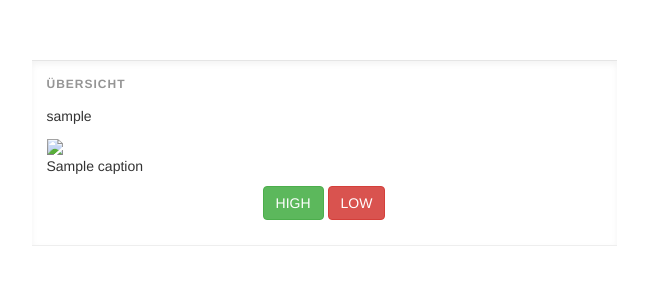
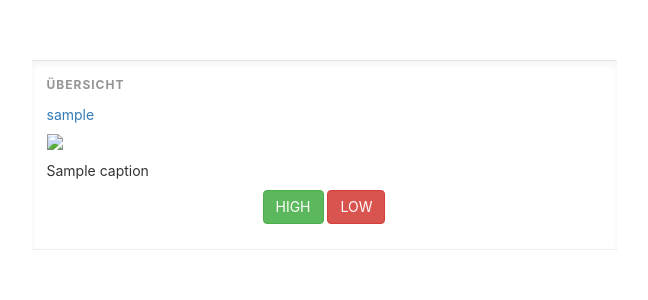
Before and after one commit to chrisonntag/liikedmagazine-collector, a Python web app: template templates/index.html in a window 1280 px wide. Shown: the top 300 px of the page, without its empty margins (306-954 px from the left). Run offline with Jinja, Linux system fonts and the light colour scheme; the template is opened without the code that fills it: most values are stand-ins (such as "Sample title", 1, 10 or a date in 2020); some libraries are stand-ins or nearby versions.

Commit message:
Adjust styles

```diff
--- a/static/css/app.css
+++ b/static/css/app.css
@@ -1,4 +1,9 @@
 
+body {
+  font-family: -apple-system, BlinkMacSystemFont, "Segoe UI", Roboto, Helvetica, Arial, sans-serif;
+  font-weight: 400;
+  line-height: 18px;
+}
 
 .main-container {
     margin: 60px;
@@ -52,4 +57,5 @@
 
 #media_link > img {
   width: 100%;
+  padding-bottom: 12px;
 }
--- a/templates/index.html
+++ b/templates/index.html
@@ -23,7 +23,7 @@
         <div class="row">
             <div class="col-sm-1 col-md-3"></div>
             <div class="col-sm-10 col-md-6 bs-overview">
-                <p>{{ data.image.user.username }}</p>
+                <p><a href="https://instagram.com/{{ data.image.user.username }}">{{ data.image.user.username }}</a></p>
                 <a id="media_link" href="https://instagram.com/p/{{ data.image.short_code }}" target="_blank">
                     <img src="{{ data.url }}" />
                 </a>
```
